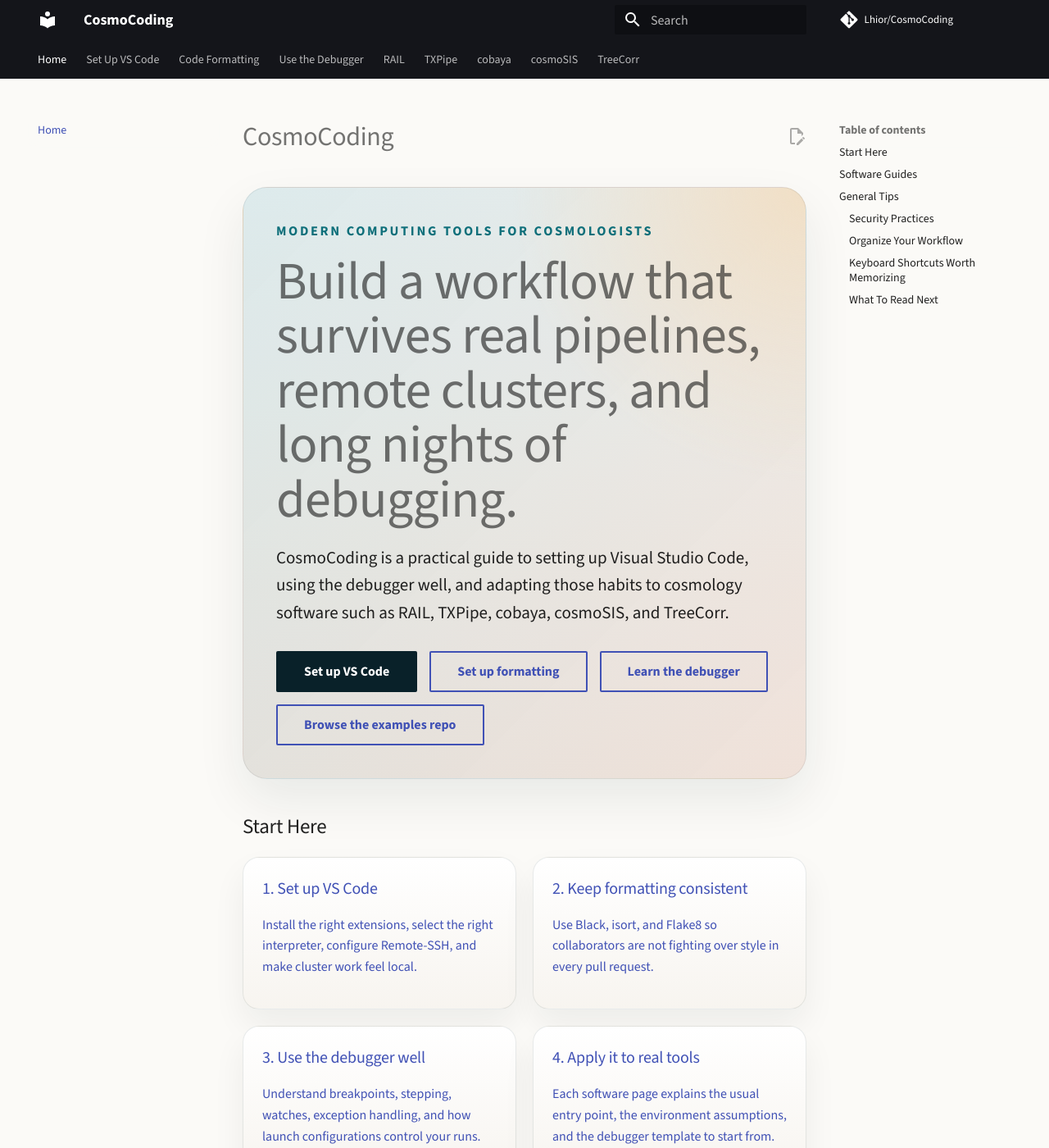
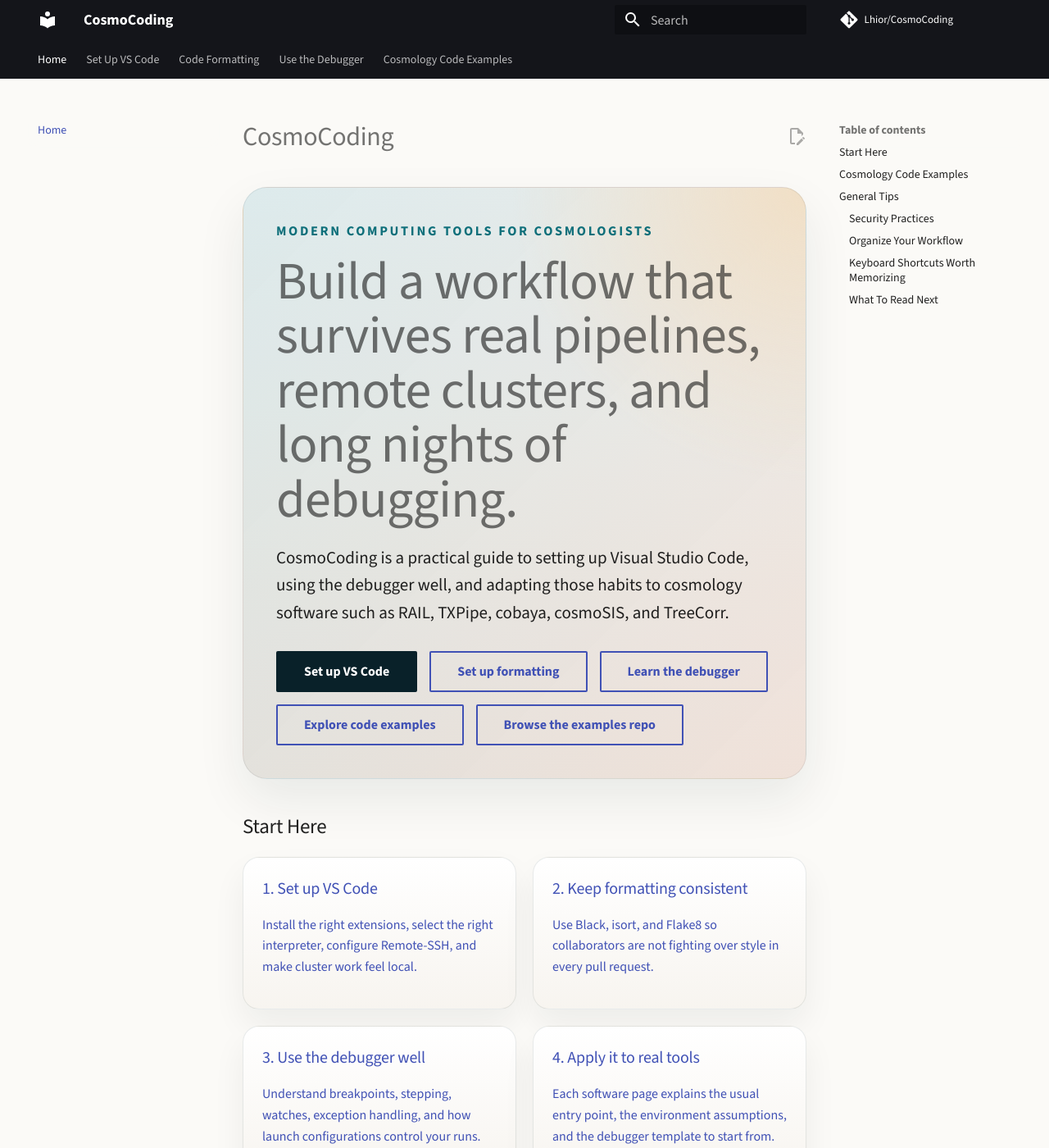
Before and after one commit to Lhior/CosmoCoding, an MkDocs documentation site: the page built from docs/index.md, in a window 1280 px wide and 1400 px high. Shown: the whole window at 82% size. Built offline with MkDocs 1.6.1 and Material for MkDocs 9.7.7, drawn with Linux system fonts in a browser that asks for light colours; comment, search, counter and statistics services are not loaded; some of the changed text lies outside the part shown.

Commit message:
Reorganized Cosmology codes sections

```diff
--- a/docs/index.md
+++ b/docs/index.md
@@ -13,6 +13,7 @@
       <a class="md-button md-button--primary" href="setup/vscode/">Set up VS Code</a>
       <a class="md-button" href="formatting/">Set up formatting</a>
       <a class="md-button" href="debugger/">Learn the debugger</a>
+      <a class="md-button" href="software/">Explore code examples</a>
       <a class="md-button" href="https://github.com/Lhior/CosmoCoding-examples">Browse the examples repo</a>
     </div>
   </div>
@@ -33,13 +34,13 @@
     <h3>3. Use the debugger well</h3>
     <p>Understand breakpoints, stepping, watches, exception handling, and how launch configurations control your runs.</p>
   </a>
-  <a class="topic-card" href="software/rail/">
+  <a class="topic-card" href="software/">
     <h3>4. Apply it to real tools</h3>
     <p>Each software page explains the usual entry point, the environment assumptions, and the debugger template to start from.</p>
   </a>
 </div>
 
-## Software Guides
+## Cosmology Code Examples
 
 <div class="section-grid">
   <a class="topic-card" href="software/rail/"><h3>RAIL</h3><p>Debug CLI-driven photometric redshift pipelines and config-heavy runs.</p></a>
--- a/mkdocs.yml
+++ b/mkdocs.yml
@@ -47,8 +47,10 @@ nav:
   - Set Up VS Code: setup/vscode.md
   - Code Formatting: formatting.md
   - Use the Debugger: debugger/index.md
-  - RAIL: software/rail.md
-  - TXPipe: software/txpipe.md
-  - cobaya: software/cobaya.md
-  - cosmoSIS: software/cosmosis.md
-  - TreeCorr: software/treecorr.md
+  - Cosmology Code Examples:
+      - Overview: software/index.md
+      - RAIL: software/rail.md
+      - TXPipe: software/txpipe.md
+      - cobaya: software/cobaya.md
+      - cosmoSIS: software/cosmosis.md
+      - TreeCorr: software/treecorr.md
```
Also changed, not shown: docs/software/index.md (added, +29 -0 lines).
